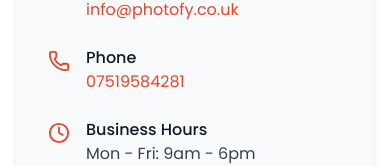
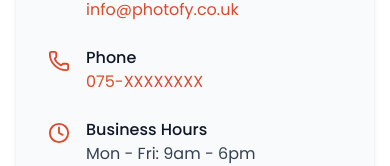
Before and after one commit to adeel420/Fridge-Magnets-frontend, a Next.js app: page /contact in a window 390 px wide. Shown: the part 542-708 px from the top of the page. Built offline with nearby package versions, Linux system fonts and the light colour scheme.

Commit message:
remove phone-no

```diff
--- a/src/app/contact/page.js
+++ b/src/app/contact/page.js
@@ -103,8 +103,8 @@
               <InfoRow
                 icon={Phone}
                 label="Phone"
-                value="07519584281"
-                href="tel:07519584281"
+                value="075-XXXXXXXX"
+                href="tel:075-XXXXXXXX"
               />
               <div className="flex items-start">
                 <Clock className="text-[#dd492b] mt-1 mr-4" size={22} />
--- a/src/components/Footer.jsx
+++ b/src/components/Footer.jsx
@@ -71,7 +71,7 @@
                   href="tel:+1234567890"
                   className="hover:text-gray-300 transition-colors"
                 >
-                  07519584281
+                  075-XXXXXXXX
                 </a>
               </li>
             </ul>
```
